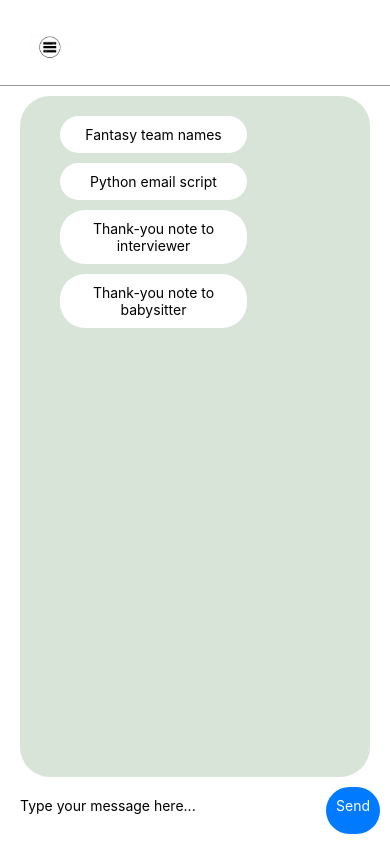
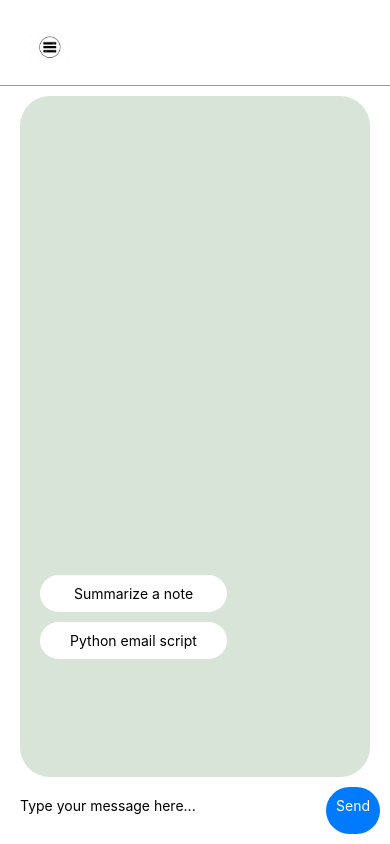
Before and after one commit to AugustanaCSC490Spring2024/Roadrunner, a React Native app in the folder roadrunner/client/: screen /Home in a window 390 px wide. Built offline with nearby package versions, Linux system fonts and the light colour scheme.

Commit message:
Refactor: Remove redundancy in style file

```diff
--- a/roadrunner/client/constants/styles.js
+++ b/roadrunner/client/constants/styles.js
@@ -3,6 +3,17 @@ import {
   widthPercentageToDP as wp,
   heightPercentageToDP as hp,
 } from "react-native-responsive-screen";
+
+// Helper function to generate border radius style
+const borderRadius = (value) => ({
+  borderRadius: value,
+});
+
+// Helper function to generate padding style
+const padding = (vertical, horizontal) => ({
+  paddingVertical: vertical,
+  paddingHorizontal: horizontal,
+});
 
 export const styles = StyleSheet.create({
   container: {
@@ -12,8 +23,7 @@ export const styles = StyleSheet.create({
   headerContainer: {
     flexDirection: "row",
     justifyContent: "flex-start",
-    paddingHorizontal: wp("5%"),
-    paddingTop: hp("2%"),
+    ...padding(hp("2%"), wp("5%")),
     paddingBottom: hp("1%"),
   },
   sidebarButton: {
@@ -27,18 +37,21 @@ export const styles = StyleSheet.create({
   separator: {
     height: 10,
     backgroundColor: "transparent",
+    marginBottom: 10,
   },
   chatContainer: {
     flex: 1,
     paddingHorizontal: wp("5%"),
+    overflow: "hidden",
   },
   messagesContainer: {
     flex: 1,
     backgroundColor: "#D8E4D8",
-    borderRadius: 30,
+    ...borderRadius(30),
+    overflow: "hidden",
   },
   messagesContentContainer: {
-    padding: 20,
+    ...padding(20, 20),
   },
   userMessageContainer: {
     flexDirection: "row",
@@ -47,8 +60,8 @@ export const styles = StyleSheet.create({
     maxWidth: wp("70%"),
     alignSelf: "flex-end",
     backgroundColor: "#FFFFFF",
-    borderRadius: 25, // Adjusted border radius to match input border radius
-    padding: 10,
+    ...borderRadius(25),
+    ...padding(10, 10),
     marginBottom: 10,
   },
   assistantMessageContainer: {
@@ -58,8 +71,8 @@ export const styles = StyleSheet.create({
     maxWidth: wp("70%"),
     alignSelf: "flex-start",
     backgroundColor: "#CEEFCE",
-    borderRadius: 25, // Adjusted border radius to match input border radius
-    padding: 10,
+    ...borderRadius(25),
+    ...padding(10, 10),
     marginBottom: 10,
   },
   messageText: {
@@ -68,19 +81,19 @@ export const styles = StyleSheet.create({
   },
   inputContainer: {
     flexDirection: "row",
-    padding: 10,
+    ...padding(10, 10),
   },
   input: {
     flex: 1,
     padding: 10,
     backgroundColor: "#FFFFFF",
-    borderRadius: 25,
+    ...borderRadius(25),
     marginRight: 10,
-    marginBottom: 10, // Add marginBottom to match the spacing
+    marginBottom: 10,
   },
   sendButton: {
     backgroundColor: "#007bff",
-    borderRadius: 25,
+    ...borderRadius(25),
     padding: 10,
   },
   sendButtonText: {
@@ -89,7 +102,7 @@ export const styles = StyleSheet.create({
   messageImage: {
     width: wp("40%"),
     height: wp("40%"),
-    borderRadius: 20,
+    ...borderRadius(20),
   },
   sidebarContainer: {
     flex: 1,
@@ -114,37 +127,37 @@ export const styles = StyleSheet.create({
     fontSize: 18,
   },
   promptContainer: {
+    bottom: 0,
     flexDirection: "row",
     justifyContent: "space-between",
     flexWrap: "wrap",
-    paddingHorizontal: wp("5%"),
-    paddingBottom: hp("2%"),
+    marginTop: 1000,
+    paddingBottom: hp("8%"),
+    marginBottom: 20,
   },
   prompt: {
-    backgroundColor: "#FFFFFF", // Set background color to match input background
-    paddingHorizontal: 10, // Adjust padding to match input padding
-    paddingVertical: 10,
-    borderRadius: 25, // Adjust border radius to match input border radius
+    backgroundColor: "#FFFFFF",
+    ...padding(10, 10),
+    ...borderRadius(25),
     marginBottom: 10,
     marginRight: 10,
-    width: wp("48%"), // Adjusted width to fit two prompts in a row with some spacing
+    width: wp("48%"),
   },
   promptText: {
-    color: "#000000", // Set text color to match input text color
-    textAlign: "center", // Center the text within the prompt
+    color: "#000000",
+    textAlign: "center",
   },
-
   settingsPopupContainer: {
     flex: 1,
     justifyContent: "center",
     alignItems: "center",
-    backgroundColor: "rgba(0, 0, 0, 0.5)", // Semi-transparent background
+    backgroundColor: "rgba(0, 0, 0, 0.5)",
   },
   settingsPopup: {
     backgroundColor: "#fff",
     padding: 20,
     borderRadius: 10,
-    width: "80%", // Adjust width as needed
+    width: "80%",
   },
   settingHeader: {
     fontSize: 15,
@@ -155,17 +168,16 @@ export const styles = StyleSheet.create({
     position: "absolute",
     top: 10,
     right: 10,
-    backgroundColor: "transparent", // Transparent background
+    backgroundColor: "transparent",
     width: 30,
     height: 30,
     justifyContent: "center",
     alignItems: "center",
-
     borderColor: "#999",
   },
   closeButtonText: {
     fontSize: 18,
-    color: "#999", // Adjust color as needed
+    color: "#999",
   },
   option: {
     marginBottom: 10,
--- a/roadrunner/client/prompts/prompts.js
+++ b/roadrunner/client/prompts/prompts.js
@@ -7,16 +7,11 @@ import { styles } from "../constants/styles";
 const promptMessages = [
   {
     key: "1",
-    text: "Fantasy team names",
+    text: "Summarize a note",
   },
   {
     key: "2",
     text: "Python email script",
-  },
-  { key: "3", text: "Thank-you note to interviewer" },
-  {
-    key: "4",
-    text: "Thank-you note to babysitter",
   },
 ];
 const Prompt = ({ prompt, onPromptPress, style }) => {
--- a/roadrunner/client/screens/HomeScreen.js
+++ b/roadrunner/client/screens/HomeScreen.js
@@ -1,6 +1,6 @@
 
 import React, { useState, useRef } from "react";
-import { View, SafeAreaView, ScrollView } from "react-native";
+import { View, SafeAreaView, ScrollView, Text } from "react-native";
 
 import { styles } from "../constants/styles";
 import Sidebar from "../components/sidebarComponent";
```
